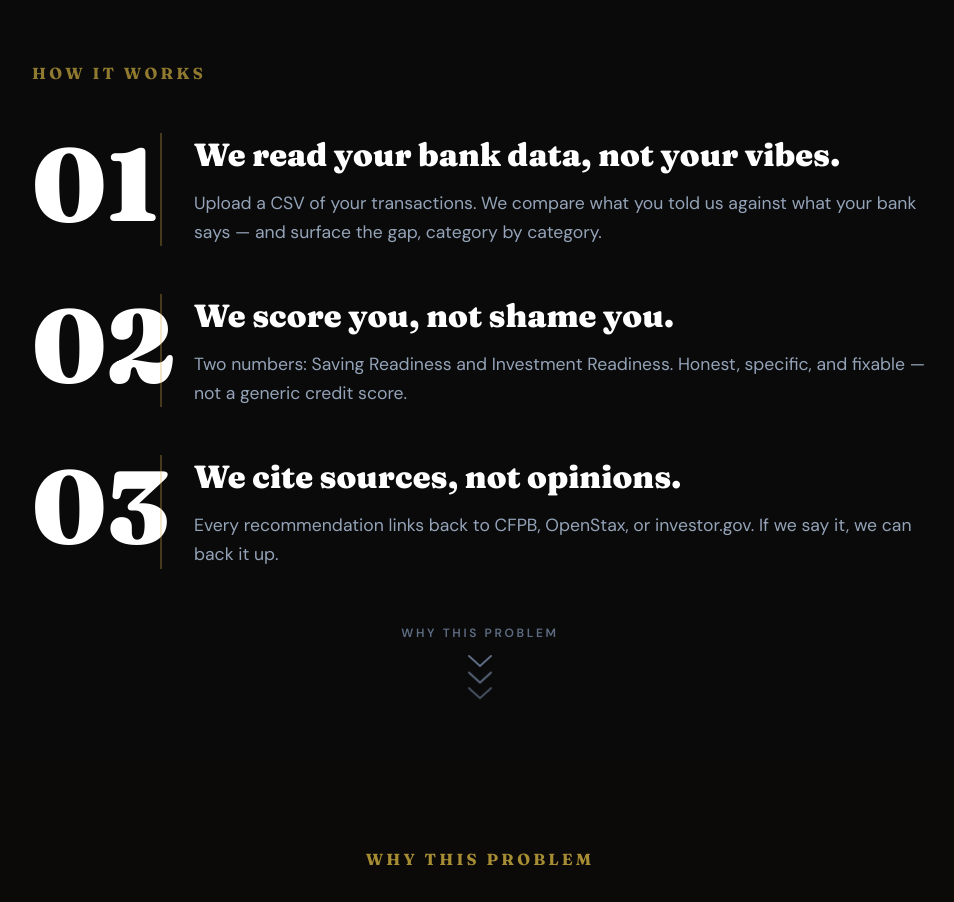
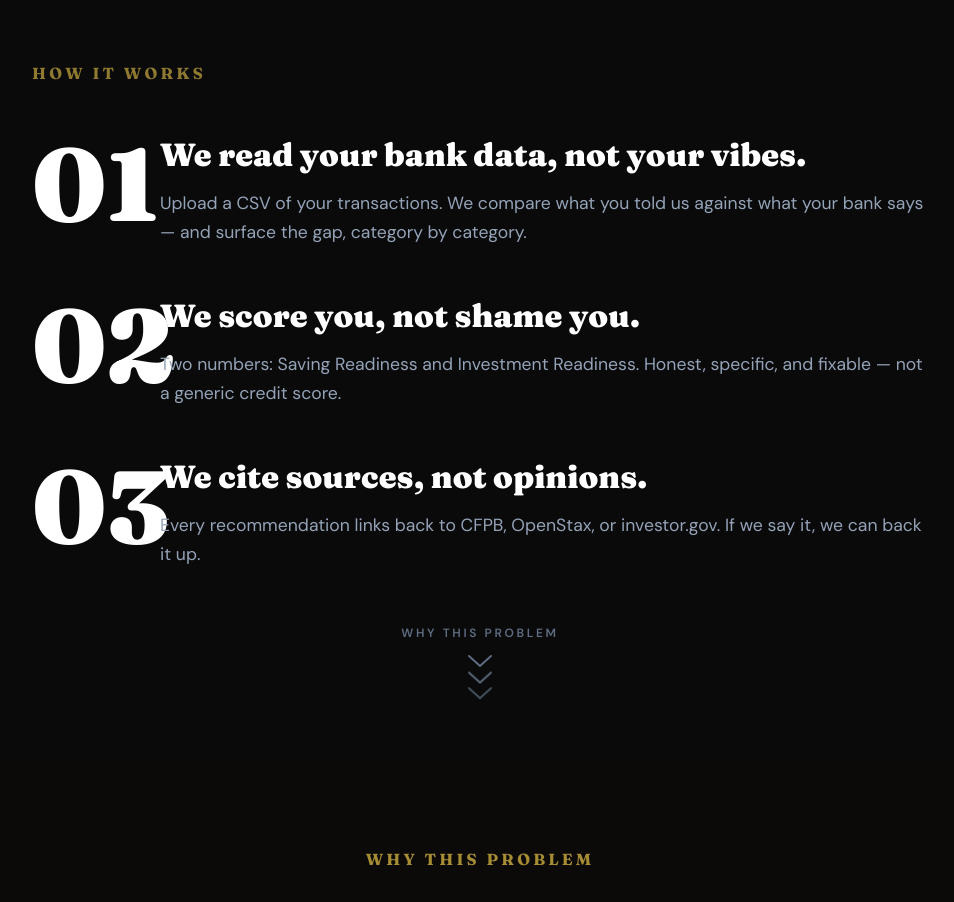
Before and after one commit to Sundeep-m-k/Finsightai, a React (Vite) app in the folder frontend/: page / in a window 1280 px wide. Shown: the part 1540-2442 px from the top of the page, without its empty margins (160-1114 px from the left). Built offline with nearby package versions, Linux system fonts and the light colour scheme; no server answers.

Commit message:
finalizing frontend

```diff
--- a/frontend/src/pages/LandingPage.tsx
+++ b/frontend/src/pages/LandingPage.tsx
@@ -320,10 +320,8 @@ export function LandingPage() {
                   {f.num}
                 </span>
 
-                {/* Content + gold left border accent */}
-                <div className={`border-l-2 pl-8 flex flex-col justify-center ${
-                  isLight ? 'border-gold-500/40' : 'border-gold-500/30'
-                }`}>
+                {/* Content */}
+                <div className="flex flex-col justify-center">
                   <h3
                     className={`font-display font-black leading-snug mb-3 ${
                       isLight ? 'text-stone-900' : 'text-white'
```
